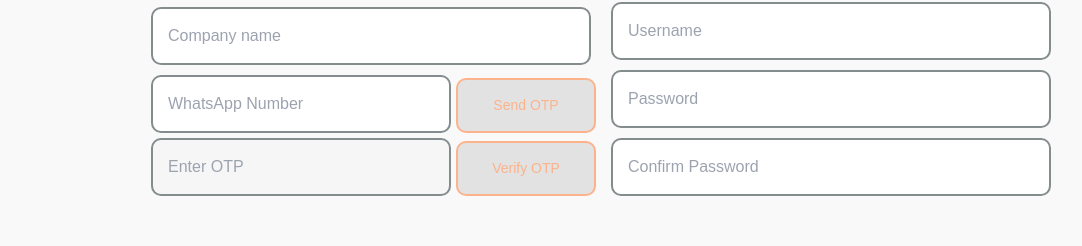
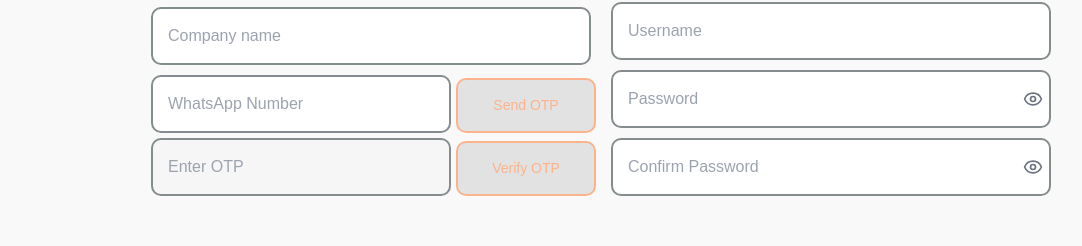
Before and after one commit to xs2hamzashah/7cosmic_frontend, a React (Create React App) app: page /sign-up in a window 1280 px wide. Shown: the part 478-724 px from the top of the page, without its empty margins (39-1121 px from the left). Built offline with nearby package versions, Linux system fonts and the light colour scheme; what react-toast-notifications would draw is missing.

Commit message:
show password icon is added in the password inputs

```diff
--- a/package.json
+++ b/package.json
@@ -23,7 +23,7 @@
     "clsx": "^2.1.1",
     "framer-motion": "^11.15.0",
     "ionicons": "^7.4.0",
-    "lucide-react": "^0.469.0",
+    "lucide-react": "^0.473.0",
     "moment": "^2.30.1",
     "react": "^18.3.1",
     "react-chartjs-2": "^5.2.0",
--- a/src/CSS/Navbar.css
+++ b/src/CSS/Navbar.css
@@ -75,7 +75,6 @@ nav {
 
 .profile-icon {
   color: #ff6f20;
-  margin-top: 2.5rem;
   display: flex;
   align-items: center;
   padding: 5px 5px;
--- /dev/null
+++ b/src/Components/PasswordInput.js
@@ -0,0 +1,42 @@
+import React, { useState } from "react";
+import { Eye, EyeOff } from "lucide-react";
+
+const PasswordInput = ({
+  type = "password",
+  placeholder,
+  name,
+  value,
+  onChange,
+}) => {
+  const [showPassword, setShowPassword] = useState(false);
+
+  const togglePasswordVisibility = () => {
+    setShowPassword(!showPassword);
+  };
+
+  return (
+    <div className="relative">
+        <input
+          type={showPassword ? "text" : "password"}
+          placeholder={placeholder}
+          name={name}
+          value={value}
+          onChange={onChange}
+          className="w-full pr-10" // Add right padding for the eye icon
+        />
+        <button
+          type="button"
+          onClick={togglePasswordVisibility}
+          className="absolute right-2 top-1/2 transform -translate-y-1/2 focus:outline-none"
+        >
+          {showPassword ? (
+            <EyeOff className="h-5 w-5 text-gray-500" />
+          ) : (
+            <Eye className="h-5 w-5 text-gray-500" />
+          )}
+        </button>
+    </div>
+  );
+};
+
+export default PasswordInput;
--- a/src/Pages/Login.js
+++ b/src/Pages/Login.js
@@ -5,6 +5,7 @@ import { ProfileContext } from "../context/ProfileContext"; // Import ProfileCon
 import API_BASE_URL from "../config";
 import "../CSS/Login.css";
 import Navbar from "../Components/Navbar";
+import PasswordInput from "../Components/PasswordInput";
 
 // Create Axios Instance
 const api = axios.create({
@@ -106,8 +107,7 @@ function Login() {
               onChange={(e) => setEmail(e.target.value)}
               required
             />
-            <input
-              type="password"
+            <PasswordInput
               placeholder="Password"
               value={password}
               onChange={(e) => setPassword(e.target.value)}
--- a/src/Pages/Signup.js
+++ b/src/Pages/Signup.js
@@ -5,6 +5,7 @@ import "react-toastify/dist/ReactToastify.css";
 import "../CSS/SignUp.css";
 import API_BASE_URL from "../config";
 import CompanyNameInput from "../Components/CompanyNameInput";
+import PasswordInput from "../Components/PasswordInput";
 import Navbar from "../Components/Navbar";
 
 function SignupForm() {
@@ -29,6 +30,7 @@ function SignupForm() {
   const [loading, setLoading] = useState(false);
   const [termsAccepted, setTermsAccepted] = useState(false);
   const [otpSent, setOtpSent] = useState(false);
+  const [showPassword, setShowPassword] = useState(false);
   const navigate = useNavigate();
 
   // Validate phone number
@@ -374,8 +376,7 @@ function SignupForm() {
               {errors.username && (
                 <div className="error-message">{errors.username}</div>
               )}
-              <input
-                type="password"
+              <PasswordInput
                 placeholder="Password"
                 name="password"
                 value={formData.password}
@@ -384,8 +385,7 @@ function SignupForm() {
               {errors.password && (
                 <div className="error-message">{errors.password}</div>
               )}
-              <input
-                type="password"
+              <PasswordInput
                 placeholder="Confirm Password"
                 name="confirmPassword"
                 value={formData.confirmPassword}
```
Also changed, not shown: 1 other file (tests, documents, lock files or other folders).
